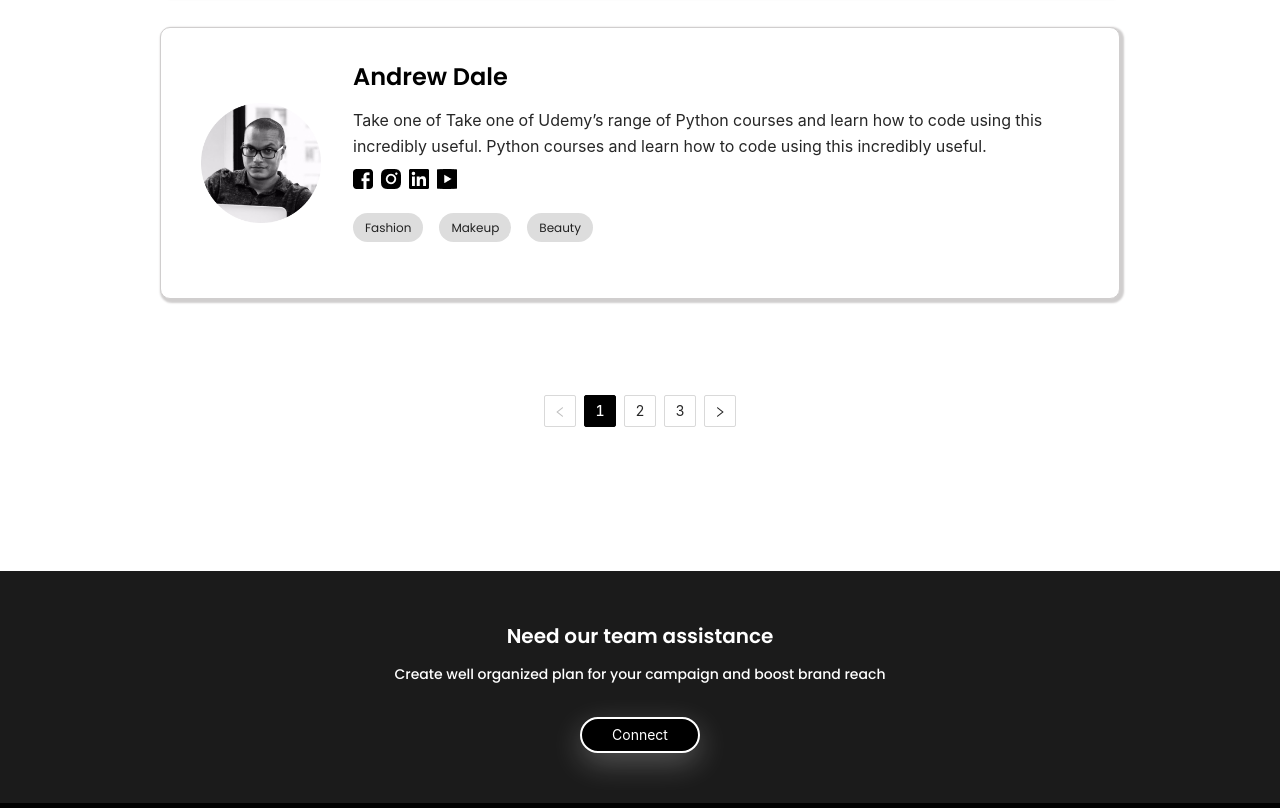
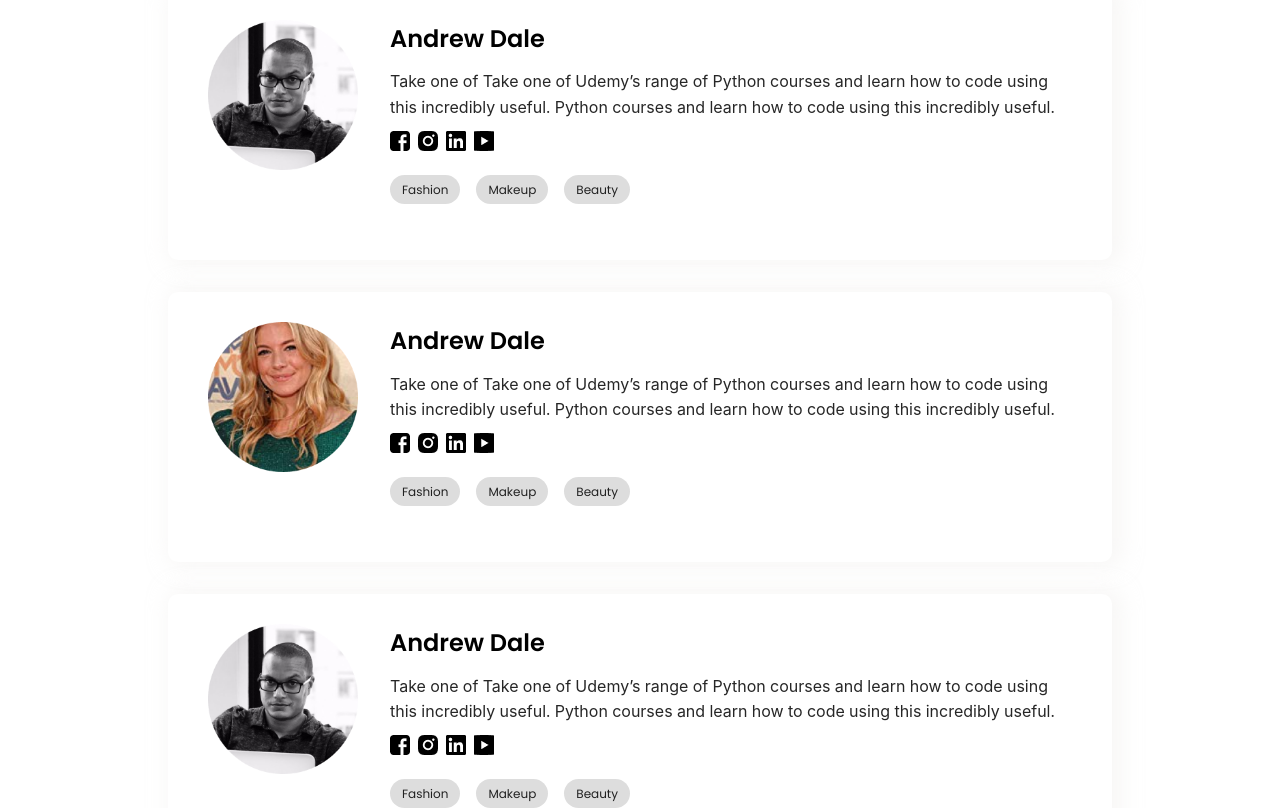
Before and after one commit to mishael1-d/flytant-notificationPage, a React (Create React App) app: page /search in a window 1280 px wide. Shown: the part 1720-2528 px from the top of the page. Built offline with nearby package versions, Linux system fonts and the light colour scheme.

Commit message:
Changes to UI

```diff
--- a/src/App.css
+++ b/src/App.css
@@ -28,7 +28,7 @@ p {
   display: flex;
   justify-content: space-between;
   align-items: center;
-  padding: 15px 0;
+  padding: 20px 0;
 }
 .header .logo img {
   width: 90%;
@@ -81,7 +81,8 @@ p {
   display: flex;
   justify-content: space-between;
   align-items: center;
-  padding: 0 5rem;
+
+  padding: 1.25rem 5rem;
 }
 .hero-text {
   width: 50%;
@@ -137,6 +138,12 @@ p {
 .ant-input-group {
   border-radius: 10px !important;
 }
+.hero-input .ant-input-affix-wrapper {
+  border: none;
+}
+.search-grp .ant-input-affix-wrapper {
+  border: 1px solid #000 !important;
+}
 .ant-input-group-wrapper
   .ant-input-search
   .ant-input-search-large
@@ -153,9 +160,13 @@ p {
   color: #000 !important;
   font-size: 18px;
   font-weight: 600;
+  outline: none !important;
 }
-.search-grp input:hover {
+.search-grp input:hover,
+.search-grp input:focus {
   border-color: #000 !important;
+  outline: none !important;
+  box-sizing: none;
 }
 .no-result-cards p {
   text-align: center;
@@ -163,7 +174,8 @@ p {
 .no-result-subtitle {
   font-weight: 500;
 }
-.popular, .suggestion {
+.popular,
+.suggestion {
   display: flex;
   color: #fff;
   margin-top: 2rem;
@@ -172,12 +184,18 @@ p {
 .suggestion {
   color: #000 !important;
 }
-.popular-title, .suggestion-title {
+.popular-tags {
+  display: flex;
+  flex-wrap: wrap;
+}
+.popular-title,
+.suggestion-title {
   margin-right: 0.5rem;
   font-weight: 600;
 }
-.popular span, .suggestion span {
-  margin: 2px 0.5rem;
+.popular span,
+.suggestion span {
+  margin: 5px 0.5rem;
   border: 1px solid #fff;
   padding: 4px 16px;
   border-radius: 5px;
@@ -185,7 +203,6 @@ p {
 }
 .suggestion span {
   border: 1px solid #000 !important;
-
 }
 .notificationContainer {
   background-color: #fff;
@@ -193,8 +210,10 @@ p {
   top: 90px;
   right: 8%;
   width: 360px;
+  height: 500px;
   padding: 30px 20px;
   border-radius: 10px;
+  z-index: 100;
 }
 .notification-items .heading {
   font-weight: 600;
@@ -210,14 +229,16 @@ p {
 .notification-title {
   color: #1f2d3d;
   font-family: "Poppins";
-  font-size: 16px;
+  font-size: 14px;
   font-weight: 400;
 }
 .notification-date {
   color: #1f2d3d80;
   margin-top: -0.8rem;
+  margin-bottom: 1rem;
   font-family: "Poppins";
   font-weight: 400;
+  font-size: 14px;
 }
 
 .notification-menu a {
@@ -229,6 +250,7 @@ p {
   font-family: "Poppins";
   font-weight: 600;
   font-size: 16px;
+  margin-top: 2rem;
 }
 
 .influencerContainer {
@@ -366,7 +388,7 @@ p {
   height: 50px;
   background: none;
   outline: none;
-  padding: 10px 32px;
+  padding: 8px 30px;
   border: 1px solid #000;
   border-radius: 10px;
   width: 200px;
@@ -374,8 +396,19 @@ p {
   font-family: "Poppins";
   font-size: 16px;
   color: rgba(0, 0, 0, 0.6);
+  cursor: pointer;
+  transition: ease-in-out 0.3s;
 }
-
+.downloadBtn button:hover {
+  background: #000;
+  color: #fff;
+  border: none;
+  padding: 10px 32px;
+  font-weight: 600;
+  box-shadow: 0px 10px 30px 0px #ffffff40;
+  cursor: pointer;
+  text-align: center;
+}
 .header-links {
   margin-top: 4rem;
 }
@@ -393,17 +426,17 @@ p {
   color: rgba(0, 0, 0, 0.6) !important;
 }
 .search-result {
-  margin-top: 4rem;
+  margin-top: 1rem;
 }
 .search-result-title {
   font-weight: 600;
   font-family: "Poppins";
-  font-size: 16px;
+  font-size: 18px;
 }
 .search-result-subtitle {
   font-weight: 500;
   font-family: "Poppins";
-  font-size: 14px;
+  font-size: 16px;
 }
 .no-result-cards {
   display: flex;
@@ -416,18 +449,19 @@ p {
 }
 .cards {
   background: #fff;
-  border: 1px solid #d0cece;
+  /* border: 1px solid #d0cece; */
   border-radius: 10px;
   display: flex;
   justify-content: center;
-  align-items: center;
-  box-shadow: 2px 2px 2px 2px #d0cece;
+  align-items: flex-start;
+  box-shadow: 5px 0 20px 5px rgba(242, 239, 238, 0.5);
   padding: 30px 40px;
   margin-bottom: 2rem;
+  margin: 0 0.5rem 2rem;
 }
 .cards .card-img {
-  width: 120px;
-  height: 120px;
+  width: 150px;
+  height: 150px;
   object-fit: cover;
   margin-right: 2rem;
 }
@@ -467,6 +501,7 @@ p {
   flex-direction: column;
   align-items: center;
   padding: 50px 0;
+  height: 250px;
 }
 
 .subfooter h3 {
@@ -492,6 +527,7 @@ p {
   padding: 5px 20px;
   box-shadow: 0px 10px 30px 0px #ffffff40;
   cursor: pointer;
+  text-align: center;
 }
 .footer {
   background: #000 !important;
@@ -521,7 +557,7 @@ p {
   height: auto;
   object-fit: cover;
   margin-top: 0;
-  margin-right: .8rem;
+  margin-right: 0.8rem;
 }
 .footer .logo img {
   width: 50%;
@@ -570,3 +606,41 @@ p {
   font-size: 14px;
   color: #ababab;
 }
+
+@media (max-width: 1024px) {
+  .hero-img {
+    display: none;
+  }
+  .heroSection {
+    display: block;
+  }
+  .hero-text {
+    width: 100%;
+  }
+  .hero-input {
+    width: 90%;
+  }
+  .search-grp {
+    width: 100%;
+    margin-bottom: 1.25rem;
+  }
+  .input-grp {
+    flex-direction: column;
+  }
+  }
+
+
+@media (max-width: 848px) {
+  .container-fluid {
+    padding: 0 1rem;
+  }
+  .header {
+    padding: .75rem 1.25rem;
+  }
+  .navBar_btns button {
+    margin-right: 0.5rem;
+  }
+  .campaignIcon {
+    margin-right: 1rem;
+  }
+}
--- a/src/components/Navbar.js
+++ b/src/components/Navbar.js
@@ -28,7 +28,7 @@ function Navbar({ show, setShow }) {
               className="notificationBell"
               onClick={() => setShow(!show)}
             />
-            {show && <NotificationBar setShow={setShow} />}
+            {show && <NotificationBar setShow={setShow} show={show}/>}
             <img src={campaignIcon} alt="" className="campaignIcon" />
             <div className="profile">
               <img
--- a/src/pages/Notifications.js
+++ b/src/pages/Notifications.js
@@ -12,12 +12,6 @@ function Notifications() {
             using this incredibly useful.
             Take one of Udemy’s range of Python courses and learn how to code
             using this incredibly useful.
-          </p>
-          <p className="notification-date">17 apr, 18:00</p>
-        </div>
-        <div className="divider" />
-        <div className="notification-items">
-          <p className="notification-title">
             Take one of Udemy’s range of Python courses and learn how to code
             using this incredibly useful.
             Take one of Udemy’s range of Python courses and learn how to code
@@ -32,6 +26,24 @@ function Notifications() {
             using this incredibly useful.
             Take one of Udemy’s range of Python courses and learn how to code
             using this incredibly useful.
+            Take one of Udemy’s range of Python courses and learn how to code
+            using this incredibly useful.
+            Take one of Udemy’s range of Python courses and learn how to code
+            using this incredibly useful.
+          </p>
+          <p className="notification-date">17 apr, 18:00</p>
+        </div>
+        <div className="divider" />
+        <div className="notification-items">
+          <p className="notification-title">
+            Take one of Udemy’s range of Python courses and learn how to code
+            using this incredibly useful.
+            Take one of Udemy’s range of Python courses and learn how to code
+            using this incredibly useful.
+            Take one of Udemy’s range of Python courses and learn how to code
+            using this incredibly useful.
+            Take one of Udemy’s range of Python courses and learn how to code
+            using this incredibly useful.
           </p>
           <p className="notification-date">17 apr, 18:00</p>
         </div>
--- a/src/pages/Search.js
+++ b/src/pages/Search.js
@@ -1,4 +1,4 @@
-import React, { useState } from "react";
+import React, { useEffect, useState } from "react";
 import { Input } from "antd";
 import { useNavigate } from "react-router-dom";
 import { person } from "../person";
@@ -19,12 +19,16 @@ function callback(key) {
 const { Search } = Input;
 function SearchPage() {
   const [currentPage, setCurrentPage] = useState(1);
-  const [postPerPage] = useState(5);
-
+  const [postPerPage] = useState(10);
+  useEffect(() => {
+    window.scrollTo(0, 0);
+  }, [currentPage]);
   const indexOfLastPage = currentPage * postPerPage;
   const indexOfFirstPage = indexOfLastPage - postPerPage;
   const currentPost = person.slice(indexOfFirstPage, indexOfLastPage);
-  const paginate = (pageNumber) => setCurrentPage(pageNumber);
+  const paginate = (pageNumber) => {
+    setCurrentPage(pageNumber);
+  };
   const navigate = useNavigate();
   const onSearch = () => {
     navigate("/search");
@@ -36,6 +40,8 @@ function SearchPage() {
           <div className="input-grp">
             <div className="search-grp">
               <Search
+              bordered={false}
+              style={{borderColor:"black"}}
                 className="search-btn"
                 placeholder="Top influencers by social score"
                 allowClear
@@ -49,7 +55,7 @@ function SearchPage() {
             </div>
           </div>
           <div className="header-links">
-            <Tabs defaultActiveKey="1" onChange={callback} animated>
+            <Tabs defaultActiveKey="1" onChange={callback}>
               <TabPane className="span" tab="All" key="1">
                 <div className="search-result">
                   <p className="search-result-title">
@@ -84,13 +90,13 @@ function SearchPage() {
                   })}
                 </div>
               </TabPane>
-              <TabPane  tab="Instagram" key="2" className="disabled">
+              <TabPane tab="Instagram" key="2" className="disabled">
                 Content of Tab Pane 2
               </TabPane>
               <TabPane tab="Youtube" key="3" className="disabled">
                 Content of Tab Pane 3
               </TabPane>
-              <TabPane  tab="Twitter" key="4" className="disabled">
+              <TabPane tab="Twitter" key="4" className="disabled">
                 Content of Tab Pane 4
               </TabPane>
             </Tabs>
@@ -101,7 +107,6 @@ function SearchPage() {
             paginate={paginate}
             currentPage={currentPage}
           />
-
         </div>
       </div>
       <Subfooter />
--- a/src/person.js
+++ b/src/person.js
@@ -84,5 +84,77 @@ export const person = [
         name: "Andrew Dale",
         details: "Take one of Take one of Udemy’s range of Python courses and learn how to code using this incredibly useful. Python courses and learn how to code using this incredibly useful.",
         image: person2
-    }
+    },
+    {
+        id: 14,
+        name: "Andrew Dale",
+        details: "Take one of Take one of Udemy’s range of Python courses and learn how to code using this incredibly useful. Python courses and learn how to code using this incredibly useful.",
+        image: person2
+    },
+    {
+        id: 15,
+        name: "Andrew Dale",
+        details: "Take one of Take one of Udemy’s range of Python courses and learn how to code using this incredibly useful. Python courses and learn how to code using this incredibly useful.",
+        image: person2
+    },
+    {
+        id: 16,
+        name: "Andrew Dale",
+        details: "Take one of Take one of Udemy’s range of Python courses and learn how to code using this incredibly useful. Python courses and learn how to code using this incredibly useful.",
+        image: person2
+    },
+    {
+        id: 17,
+        name: "Andrew Dale",
+        details: "Take one of Take one of Udemy’s range of Python courses and learn how to code using this incredibly useful. Python courses and learn how to code using this incredibly useful.",
+        image: person2
+    },
+    {
+        id: 18,
+        name: "Andrew Dale",
+        details: "Take one of Take one of Udemy’s range of Python courses and learn how to code using this incredibly useful. Python courses and learn how to code using this incredibly useful.",
+        image: person2
+    },
+    {
+        id: 19,
+        name: "Andrew Dale",
+        details: "Take one of Take one of Udemy’s range of Python courses and learn how to code using this incredibly useful. Python courses and learn how to code using this incredibly useful.",
+        image: person2
+    },
+    {
+        id: 20,
+        name: "Andrew Dale",
+        details: "Take one of Take one of Udemy’s range of Python courses and learn how to code using this incredibly useful. Python courses and learn how to code using this incredibly useful.",
+        image: person2
+    },
+    {
+        id: 21,
+        name: "Andrew Dale",
+        details: "Take one of Take one of Udemy’s range of Python courses and learn how to code using this incredibly useful. Python courses and learn how to code using this incredibly useful.",
+        image: person2
+    },
+    {
+        id: 22,
+        name: "Andrew Dale",
+        details: "Take one of Take one of Udemy’s range of Python courses and learn how to code using this incredibly useful. Python courses and learn how to code using this incredibly useful.",
+        image: person2
+    },
+    {
+        id: 23,
+        name: "Andrew Dale",
+        details: "Take one of Take one of Udemy’s range of Python courses and learn how to code using this incredibly useful. Python courses and learn how to code using this incredibly useful.",
+        image: person2
+    },
+    {
+        id: 24,
+        name: "Andrew Dale",
+        details: "Take one of Take one of Udemy’s range of Python courses and learn how to code using this incredibly useful. Python courses and learn how to code using this incredibly useful.",
+        image: person2
+    },
+    {
+        id: 25,
+        name: "Andrew Dale",
+        details: "Take one of Take one of Udemy’s range of Python courses and learn how to code using this incredibly useful. Python courses and learn how to code using this incredibly useful.",
+        image: person2
+    },
 ]
```
Also changed, not shown: src/components/HomePage/HeroSection.js (+5 -4 lines), src/components/NotificationBar.js (+27 -4 lines). Lines whose indentation alone changed are shown as unchanged.
